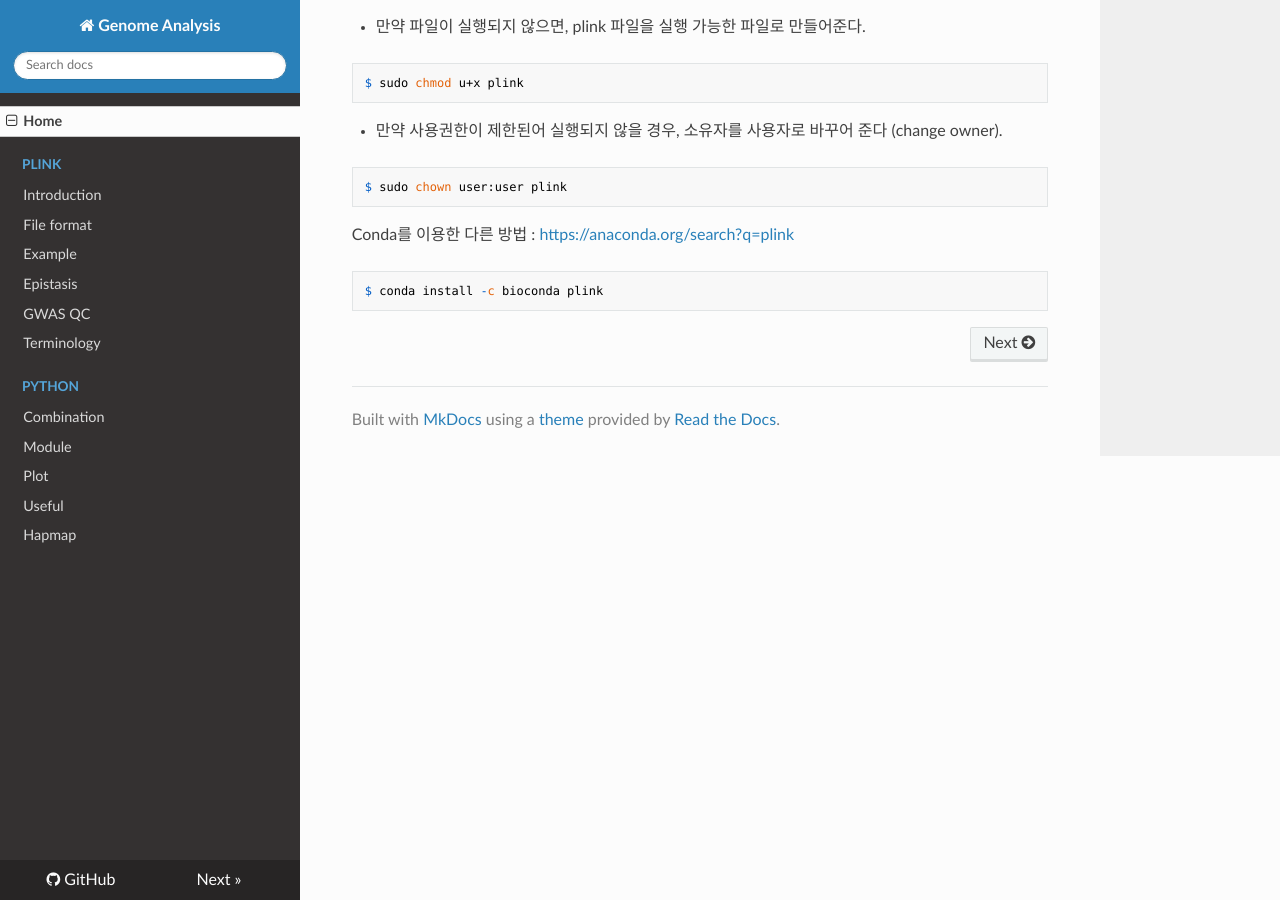
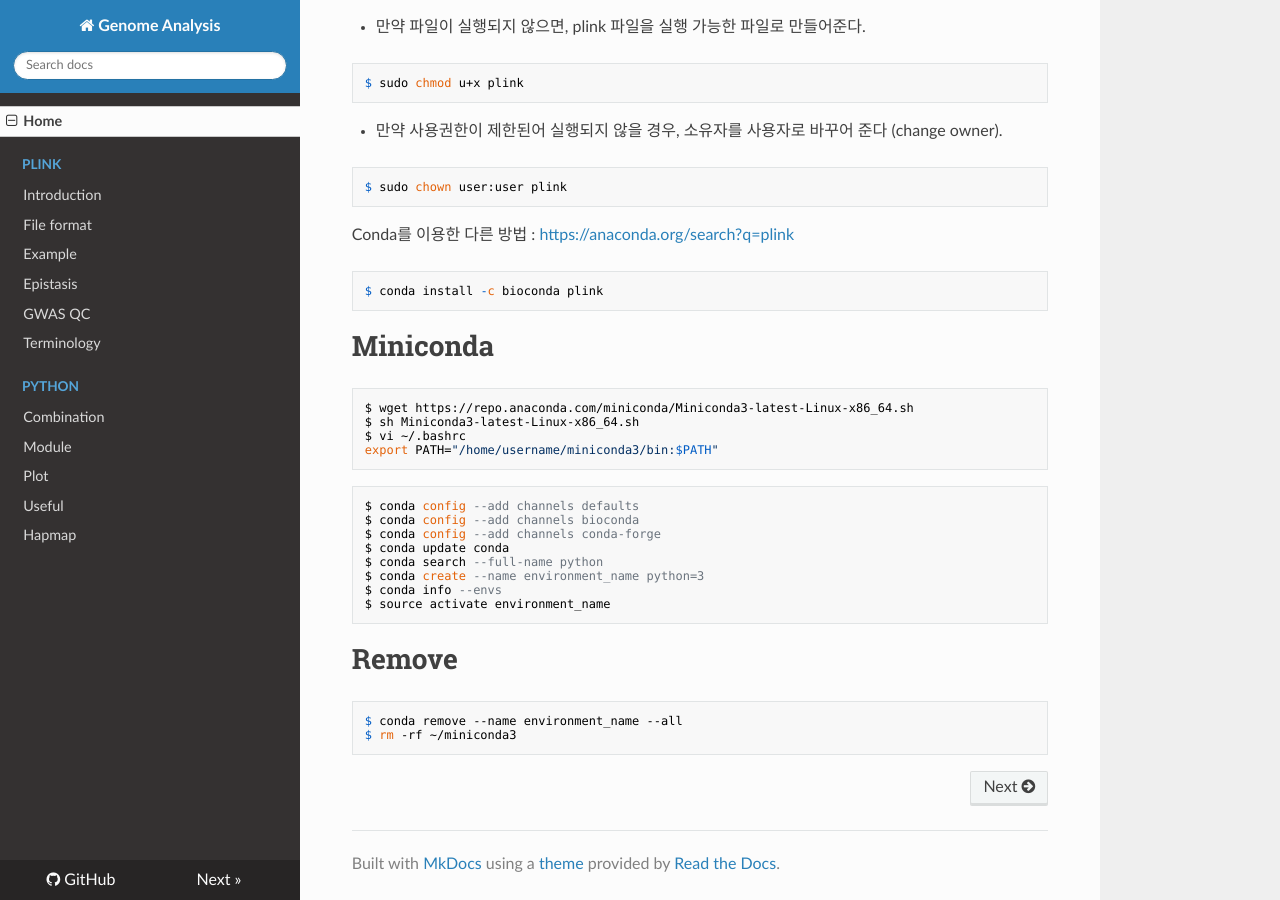
Before and after one commit to WonyoungCho/plink, an MkDocs documentation site: the page built from docs/index.md, in a window 1280 px wide and 900 px high, scrolled down 656 px. Built offline with MkDocs 1.6.1, drawn with Linux system fonts in a browser that asks for light colours; nearby versions of some CDN libraries; old or Windows-style settings are respelled for this version of MkDocs.

Commit message:
Update index.md

````diff
--- a/docs/index.md
+++ b/docs/index.md
@@ -37,3 +37,26 @@
 ```
 $ conda install -c bioconda plink
 ```
+
+# Miniconda
+```
+$ wget https://repo.anaconda.com/miniconda/Miniconda3-latest-Linux-x86_64.sh
+$ sh Miniconda3-latest-Linux-x86_64.sh
+$ vi ~/.bashrc
+export PATH="/home/username/miniconda3/bin:$PATH"
+```
+```
+$ conda config --add channels defaults
+$ conda config --add channels bioconda
+$ conda config --add channels conda-forge
+$ conda update conda
+$ conda search --full-name python
+$ conda create --name environment_name python=3
+$ conda info --envs
+$ source activate environment_name
+```
+# Remove
+```
+$ conda remove --name environment_name --all
+$ rm -rf ~/miniconda3
+```
````
